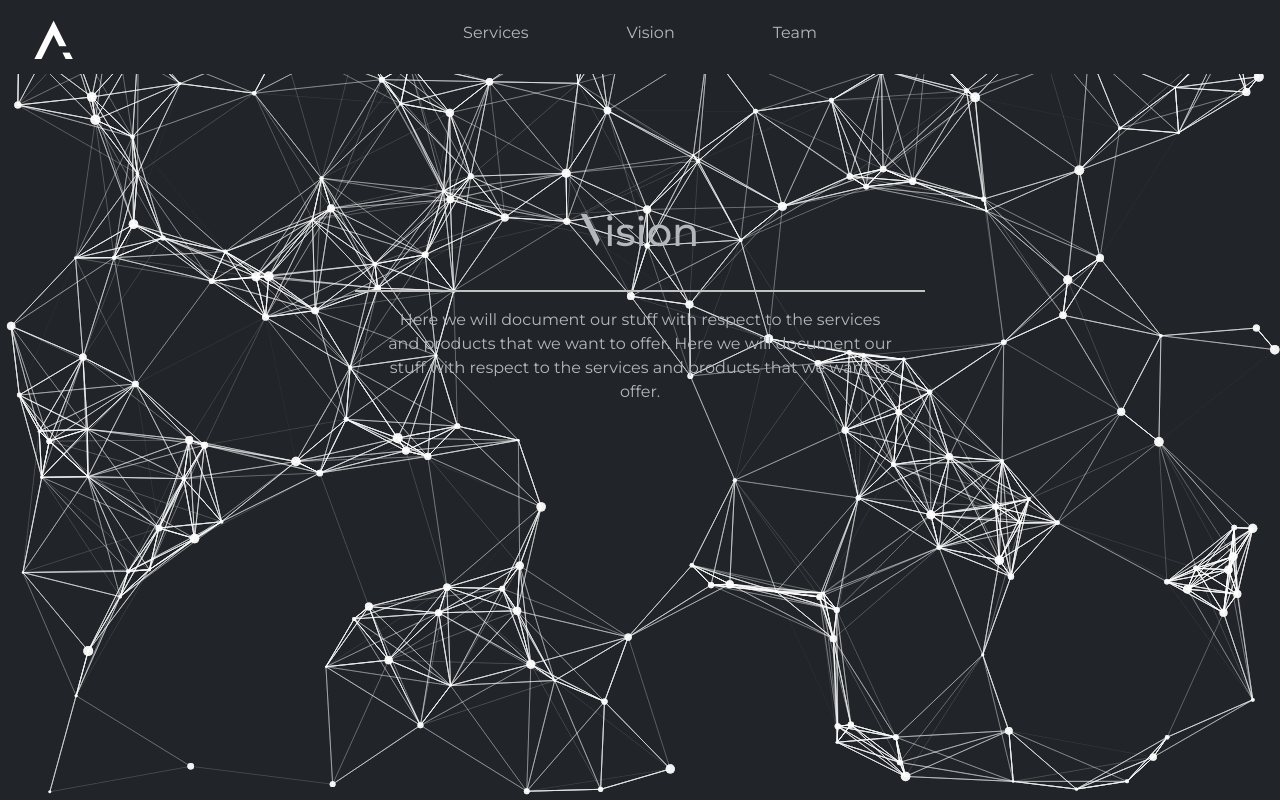
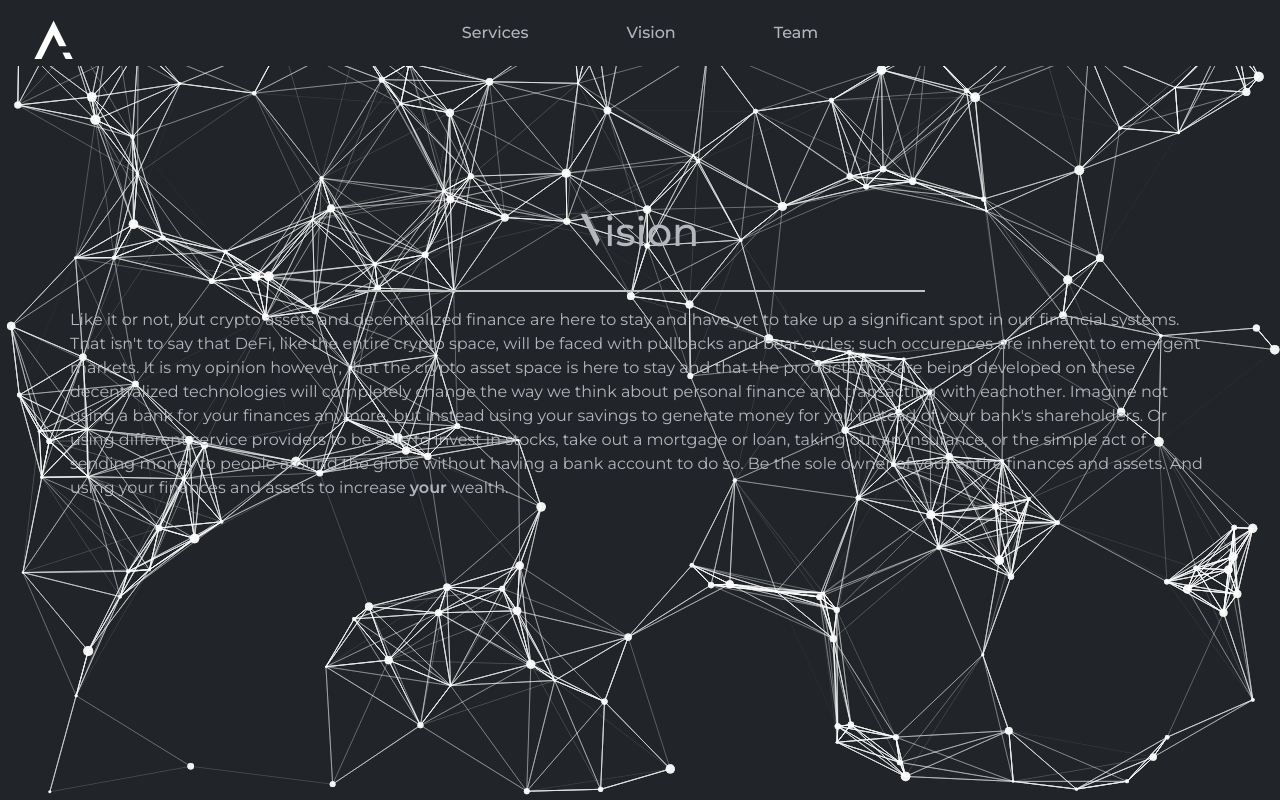
Before and after one commit to STV038/STV038.github.io-aktai, a React (Create React App) app: page /vision in a window 1280 px wide. Built offline with nearby package versions, Linux system fonts and the light colour scheme.

Commit message:
updated align

```diff
--- a/src/App.scss
+++ b/src/App.scss
@@ -88,6 +88,11 @@ h4 {
     padding-top: 8rem;
   }
 
+  .row {
+    margin-right: 15px;
+    margin-left: 15px;
+  }
+
   .subtext {
     width: 82%;
   }
--- a/src/components/Header.js
+++ b/src/components/Header.js
@@ -9,26 +9,26 @@ export default function Header() {
     <React.Fragment>
       <Logo />
       <nav className="navbar fixed-top bg-black d-flex justify-content-center text-center margin-nav">
-        <p className="home-switch item navbar-brand  mx-5">
+        <h5 className="home-switch item navbar-brand  mx-5">
           <NavLink to="/" exact>
             Home
           </NavLink>
-        </p>
-        <p className="item navbar-brand  mx-5">
+        </h5>
+        <h5 className="item navbar-brand  mx-5">
           <NavLink to="/services" exact>
             Services
           </NavLink>
-        </p>
-        <p className="item navbar-brand  mx-5">
+        </h5>
+        <h5 className="item navbar-brand  mx-5">
           <NavLink to="/vision" exact>
             Vision
           </NavLink>
-        </p>
-        <p className="item navbar-brand  mx-5">
+        </h5>
+        <h5 className="item navbar-brand  mx-5">
           <NavLink to="/team" exact>
             Team
           </NavLink>
-        </p>
+        </h5>
       </nav>
     </React.Fragment>
   );
--- a/src/components/Vision.js
+++ b/src/components/Vision.js
@@ -42,11 +42,28 @@ const Vision = () => {
               <hr className="new1" />
             </Row>
             <Row className="justify-content-center">
-              <p className=" subtext">
-                Here we will document our stuff with respect to the
-                services and products that we want to offer. Here we
-                will document our stuff with respect to the services
-                and products that we want to offer.
+              <p>
+                Like it or not, but crypto assets and decentralized
+                finance are here to stay and have yet to take up a
+                significant spot in our financial systems. That isn't
+                to say that DeFi, like the entire crypto space, will
+                be faced with pullbacks and bear cycles; such
+                occurences are inherent to emergent markets. It is my
+                opinion however, that the crypto asset space is here
+                to stay and that the products that are being developed
+                on these decentralized technologies will completely
+                change the way we think about personal finance and
+                transacting with eachother. Imagine not using a bank
+                for your finances anymore, but instead using your
+                savings to generate money for you instead of your
+                bank's shareholders. Or using different service
+                providers to be able to invest in stocks, take out a
+                mortgage or loan, taking out an insurance, or the
+                simple act of sending money to people around the globe
+                without having a bank account to do so. Be the sole
+                owner of your entire finances and assets. And using
+                your finances and assets to increase{' '}
+                <strong>your</strong> wealth.
               </p>
             </Row>
           </div>
```
